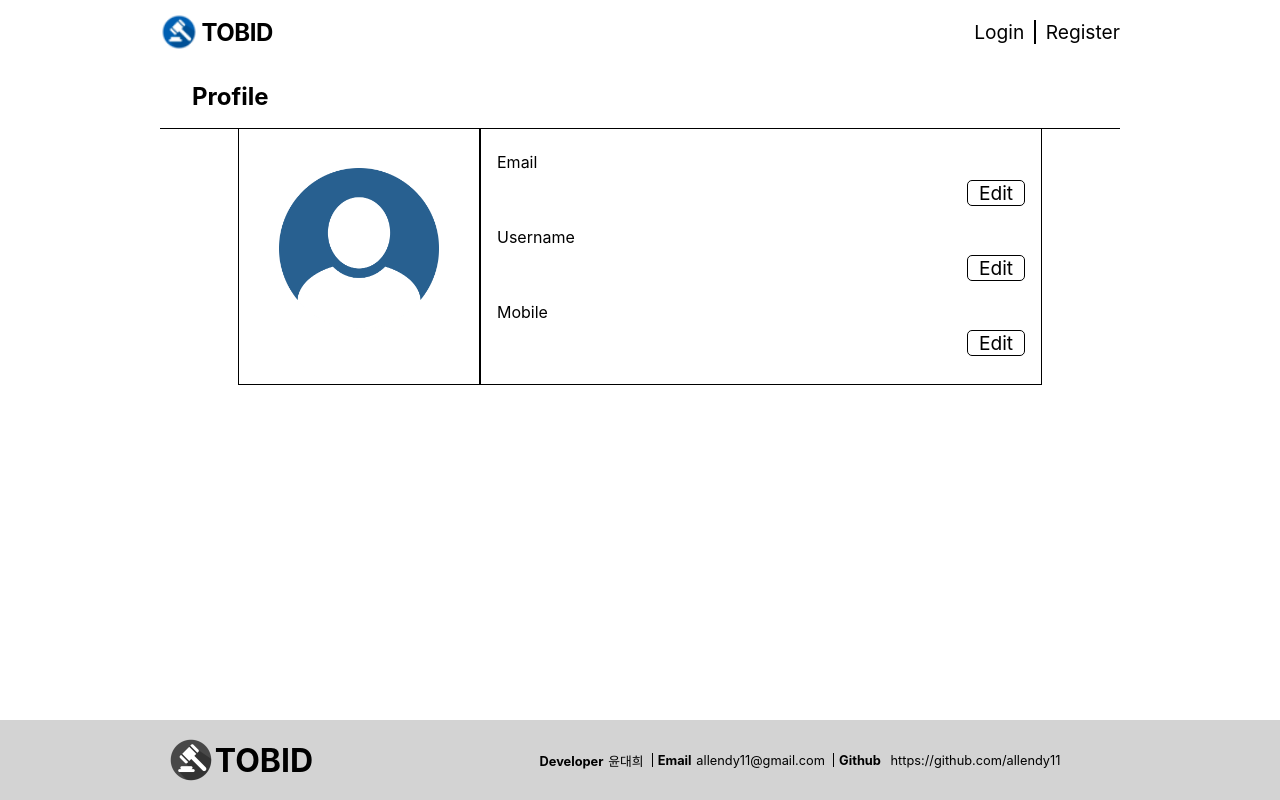
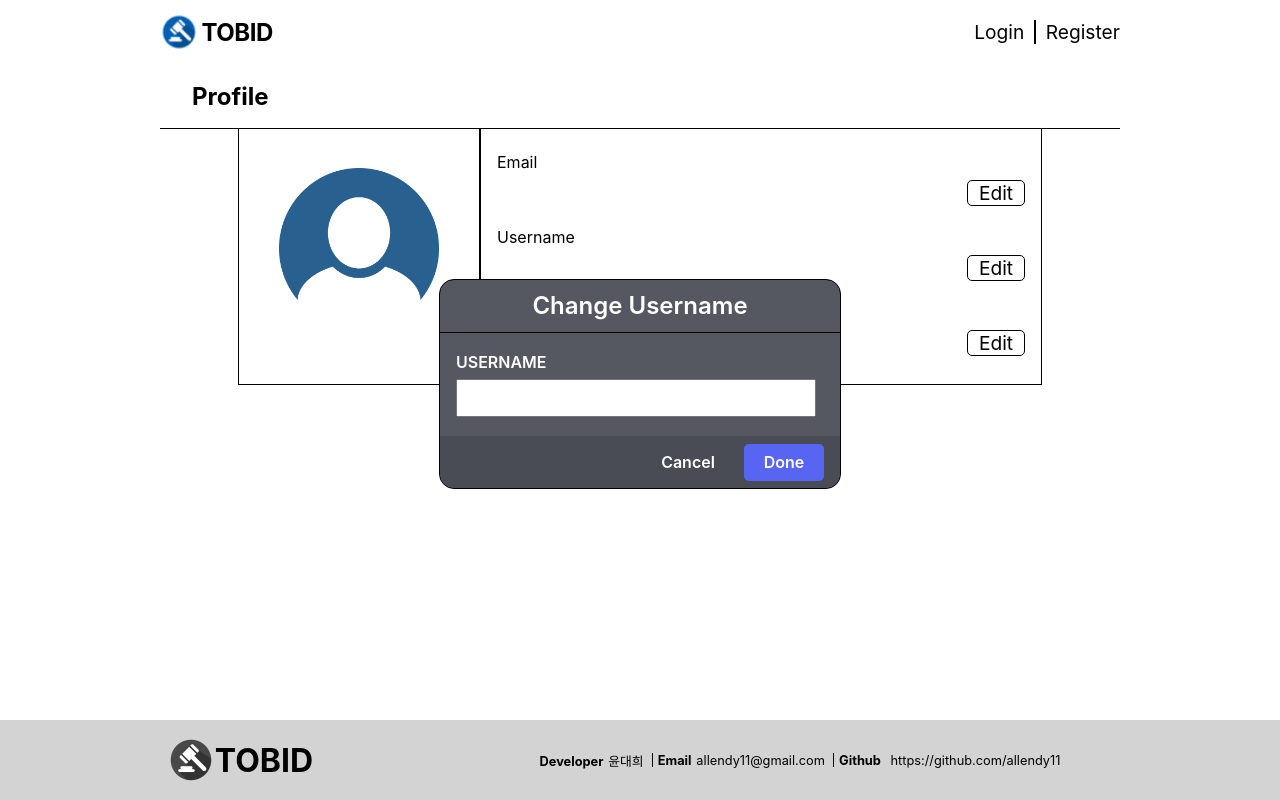
Before and after one commit to allendy11/Tobid, a React (Create React App) app in the folder client/: page /mypage in a window 1280 px wide. Built offline with nearby package versions, Linux system fonts and the light colour scheme; what path would draw is missing.

Commit message:
[client] update profile: edit username

```diff
--- a/client/src/App.tsx
+++ b/client/src/App.tsx
@@ -8,6 +8,7 @@ import Landing from "./pages/Landing";
 import Register from "./pages/Register";
 import Mypage from "./pages/Mypage";
 import axios from "axios";
+import ErrorModal from "./components/ETC/ErrorModal/ErrorModal";
 function App() {
   const [innerWidth, setInnerWidth] = useState(window.innerWidth);
   const [userInfo, setUserInfo] = useState({
@@ -19,7 +20,10 @@ function App() {
   });
   const [token, setToken] = useState("");
   const [loginStatus, setLoginStatus] = useState(false);
-
+  const [errorModal, setErrorModal] = useState({
+    status: false,
+    message: "",
+  });
   const getAccessToken = (code: string | null, type: string | null) => {
     if (type === "kakao") {
       if (code) {
@@ -132,11 +136,23 @@ function App() {
           <Route path="/register" element={<Register />} />
           <Route
             path="/mypage"
-            element={<Mypage userInfo={userInfo} setUserInfo={setUserInfo} />}
+            element={
+              <Mypage
+                userInfo={userInfo}
+                setUserInfo={setUserInfo}
+                setErrorModal={setErrorModal}
+              />
+            }
           />
         </Routes>
         <Footer />
       </BrowserRouter>
+      {errorModal.status ? (
+        <ErrorModal
+          message={errorModal.message}
+          setErrorModal={setErrorModal}
+        />
+      ) : null}
     </div>
   );
 }
--- /dev/null
+++ b/client/src/components/ETC/EditModal/EditModal.css
@@ -0,0 +1,79 @@
+/*! EditUserName */
+#EditUserName {
+  width: 25rem;
+  height: 13rem;
+  border: 1px solid black;
+  border-radius: 15px;
+  background-color: #555860;
+  position: absolute;
+  left: 50%;
+  bottom: 0;
+  transform: translate(-50%, 50%);
+  display: flex;
+  flex-direction: column;
+  /* justify-content: center;
+  align-items: center; */
+  color: white;
+  font-weight: 600;
+}
+
+#EditUserName .editUserName-box {
+  /* border: 1px solid black; */
+}
+#EditUserName .editUserName-box:nth-child(1){
+  flex: 1 1 0;
+  display: flex;
+  justify-content: center;
+  align-items: center;
+  font-size: 1.5rem;
+  border-bottom: 1px solid black;
+}
+#EditUserName .editUserName-box:nth-child(2){
+  flex: 2 1 0;
+  display: flex;
+  flex-direction: column;
+  justify-content: center;
+}
+#EditUserName .editUserName-box:nth-child(2) > div{
+  /* margin: 0.5rem 0 1rem 1rem */
+  padding: 0 1rem;
+  margin: 0.2rem 0
+}
+#EditUserName .editUserName-box:nth-child(2) > div:nth-child(1) {
+
+}
+#EditUserName .editUserName-box:nth-child(2) > div:nth-child(2) {
+}
+#EditUserName .editUserName-box:nth-child(2) input {
+  height: 2rem;
+  width: 22rem;
+  outline: none;
+  font-size: 1.2rem;
+}
+#EditUserName .editUserName-box:nth-child(3){
+  flex: 1 1 0;
+  display: flex;
+  justify-content: end;
+  align-items: center;
+  background-color: #494c54;
+  border-radius: 0 0 15px 15px;
+
+
+
+}
+#EditUserName .editUserName-box:nth-child(3) > div {
+  /* border: 1px solid black; */
+  border-radius: 5px;
+  width: 5rem;
+  height: 2.3rem;
+  display: flex;
+  justify-content: center;
+  align-items: center;
+  margin-right: 1rem;
+  cursor: pointer;
+
+}
+#EditUserName .editUserName-box:nth-child(3) > div:nth-child(1){}
+#EditUserName .editUserName-box:nth-child(3) > div:nth-child(2){
+  background-color: #5765f2;
+}
--- /dev/null
+++ b/client/src/components/ETC/EditModal/EditUserName.tsx
@@ -0,0 +1,23 @@
+import React from "react";
+import "./EditModal.css";
+const EditUserName = () => {
+  return (
+    <div id="EditUserName">
+      <div className="editUserName-box">
+        <div>Change Username</div>
+      </div>
+      <div className="editUserName-box">
+        <div>USERNAME</div>
+        <div>
+          <input type="text" />
+        </div>
+      </div>
+      <div className="editUserName-box">
+        <div>Cancel</div>
+        <div>Done</div>
+      </div>
+    </div>
+  );
+};
+
+export default EditUserName;
--- /dev/null
+++ b/client/src/components/ETC/ErrorModal/ErrorModal.css
@@ -0,0 +1,29 @@
+#ErrorModal {
+  width: 15rem;
+  height: 7rem;
+  border: 1px solid black;
+  background-color: rgb(230, 230, 230);
+  border-radius: 15px;
+  position: absolute;
+  top: 20rem;
+  display: flex;
+  flex-direction: column;
+  justify-content: center;
+  align-items: center;
+}
+#ErrorModal > div:first-child {
+  margin-bottom: 1rem;
+}
+#ErrorModal > div:last-child {
+  width: 2.5rem;
+  height: 1.5rem;
+  position: absolute;
+  bottom: 0.5rem;
+  border: 1px solid black;
+  border-radius: 5px;
+  display: flex;
+  justify-content: center;
+  align-items: center;
+  cursor: pointer;
+  background-color: white;
+}
--- /dev/null
+++ b/client/src/components/ETC/ErrorModal/ErrorModal.tsx
@@ -0,0 +1,29 @@
+import React from "react";
+import "./ErrorModal.css";
+const ErrorModal = ({
+  message,
+  setErrorModal,
+}: {
+  message: string;
+  setErrorModal: React.Dispatch<
+    React.SetStateAction<{
+      status: boolean;
+      message: string;
+    }>
+  >;
+}) => {
+  const handleClick = (e: React.MouseEvent<HTMLDivElement, MouseEvent>) => {
+    setErrorModal({
+      status: false,
+      message: "",
+    });
+  };
+  return (
+    <div id="ErrorModal">
+      <div>{message}</div>
+      <div onClick={(e) => handleClick(e)}>확인</div>
+    </div>
+  );
+};
+
+export default ErrorModal;
--- a/client/src/components/Mypage/Profile.css
+++ b/client/src/components/Mypage/Profile.css
@@ -3,8 +3,9 @@
   display: flex;
   width: 100%;
   flex-direction: column;
+  position: relative;
 }
-.profile-container:first-child {
+.profile-container:nth-child(1) {
   flex: 0 1 4rem;
   display: flex;
   justify-content: flex-start;
@@ -12,12 +13,12 @@
   padding-left: 2rem;
   border-bottom: 1px solid black;
 }
-.profile-container:first-child > span{
+.profile-container:nth-child(1) > span{
   font-size: 1.5rem;
   font-weight: 700;
 }
 
-.profile-container:last-child {
+.profile-container:nth-child(2){
   flex: 1 1 0;
   display: flex;
   justify-content: center;
--- a/client/src/components/Mypage/Profile.tsx
+++ b/client/src/components/Mypage/Profile.tsx
@@ -4,8 +4,22 @@ import UserImage from "./UserImage";
 import UserInfo from "./UserInfo";
 import dotenv from "dotenv";
 import IUser from "../../Interface/IUser";
+import EditUserName from "../../components/ETC/EditModal/EditUserName";
 dotenv.config();
-const Profile = ({ userInfo, setUserInfo }: IUser) => {
+const Profile = ({
+  userInfo,
+  setUserInfo,
+  setErrorModal,
+}: {
+  userInfo: IUser["userInfo"];
+  setUserInfo: IUser["setUserInfo"];
+  setErrorModal: React.Dispatch<
+    React.SetStateAction<{
+      status: boolean;
+      message: string;
+    }>
+  >;
+}) => {
   const profile = {
     username: userInfo.username,
     email: userInfo.email,
@@ -19,8 +33,9 @@ const Profile = ({ userInfo, setUserInfo }: IUser) => {
       </div>
       <div className="profile-container">
         <UserImage profileImage={profileImage} />
-        <UserInfo profile={profile} />
+        <UserInfo profile={profile} setErrorModal={setErrorModal} />
       </div>
+      <EditUserName />
     </div>
   );
 };
--- a/client/src/components/Mypage/UserInfo.tsx
+++ b/client/src/components/Mypage/UserInfo.tsx
@@ -1,31 +1,71 @@
-import React from "react";
-
+import React, { useState } from "react";
 const UserInfo = ({
   profile,
+  setErrorModal,
 }: {
   profile: { username: string; email: string; mobile: string };
+  setErrorModal: React.Dispatch<
+    React.SetStateAction<{
+      status: boolean;
+      message: string;
+    }>
+  >;
 }) => {
+  const handleClick = (e: React.MouseEvent<HTMLDivElement, MouseEvent>) => {
+    if (e.target instanceof HTMLDivElement && e.target.id === "edit-email") {
+      setErrorModal({
+        status: true,
+        message: "현재 이메일 변경은 불가합니다.",
+      });
+    } else if (
+      e.target instanceof HTMLDivElement &&
+      e.target.id === "edit-button"
+    ) {
+    } else if (
+      e.target instanceof HTMLDivElement &&
+      e.target.id === "edit-mobile"
+    ) {
+    }
+  };
   return (
     <div id="UserInfo">
       <div className="infoBox">
         <span>Email</span>
         <div>
           <span>{profile.email}</span>
-          <div className="edit-button">Edit</div>
+          <div
+            id="edit-email"
+            className="edit-button"
+            onClick={(e) => handleClick(e)}
+          >
+            Edit
+          </div>
         </div>
       </div>
       <div className="infoBox">
         <span>Username</span>
         <div>
           <span>{profile.username}</span>
-          <div className="edit-button">Edit</div>
+          <div
+            id="edit-username"
+            className="edit-button"
+            onClick={(e) => handleClick(e)}
+          >
+            Edit
+          </div>
         </div>
       </div>
       <div className="infoBox">
         <span>Mobile</span>
         <div>
           <span>{profile.mobile}</span>
-          <div className="edit-button">Edit</div>
+          <div
+            id="edit-mobile"
+            className="edit-button"
+            onClick={(e) => handleClick(e)}
+          >
+            Edit
+          </div>
         </div>
       </div>
     </div>
--- a/client/src/pages/Mypage.tsx
+++ b/client/src/pages/Mypage.tsx
@@ -2,11 +2,28 @@ import React from "react";
 import "./css/Mypage.css";
 import Profile from "../components/Mypage/Profile";
 import IUser from "../Interface/IUser";
-const Mypage = ({ userInfo, setUserInfo }: IUser) => {
+const Mypage = ({
+  userInfo,
+  setUserInfo,
+  setErrorModal,
+}: {
+  userInfo: IUser["userInfo"];
+  setUserInfo: IUser["setUserInfo"];
+  setErrorModal: React.Dispatch<
+    React.SetStateAction<{
+      status: boolean;
+      message: string;
+    }>
+  >;
+}) => {
   return (
     <div id="Mypage">
       <div className="container">
-        <Profile userInfo={userInfo} setUserInfo={setUserInfo} />
+        <Profile
+          userInfo={userInfo}
+          setUserInfo={setUserInfo}
+          setErrorModal={setErrorModal}
+        />
       </div>
       <div className="container"></div>
     </div>
```
Also changed, not shown: client/src/components/ETC/EditModal/EditMobile.tsx (added, +8 -0 lines).
